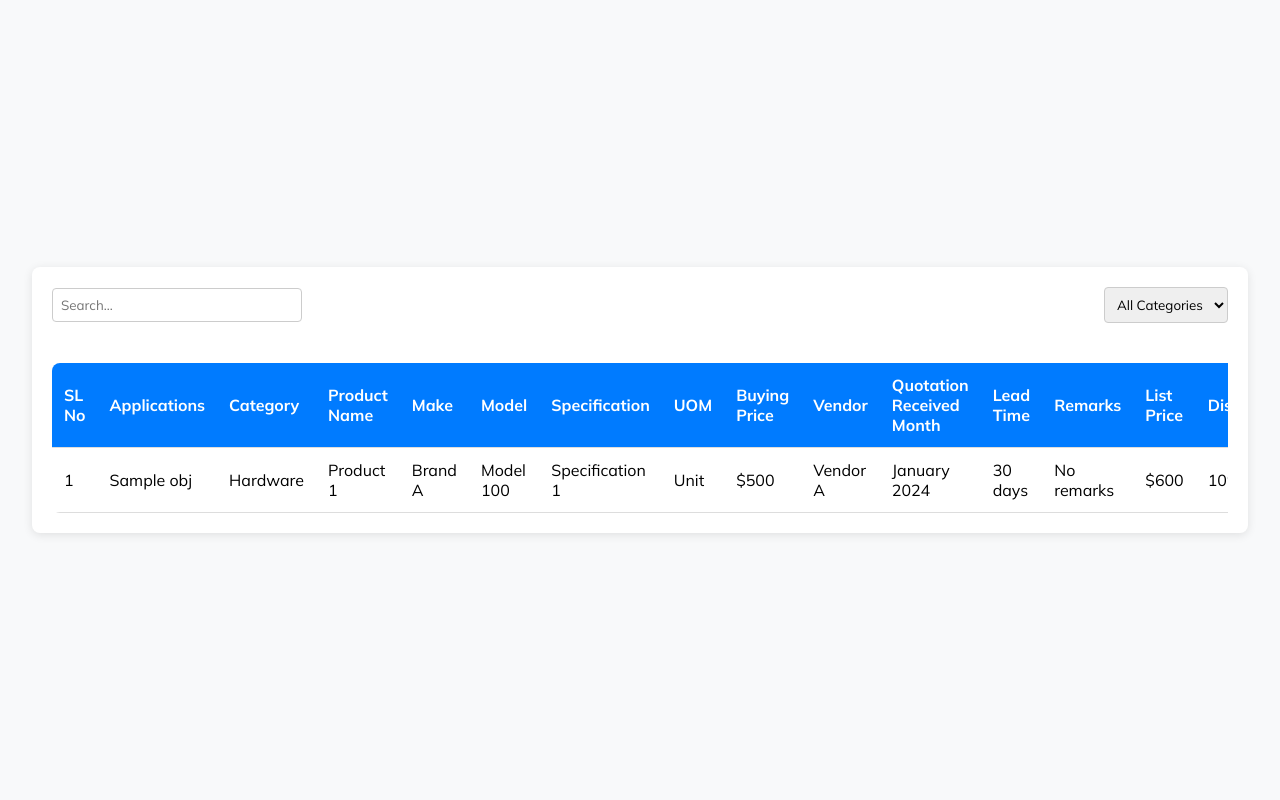
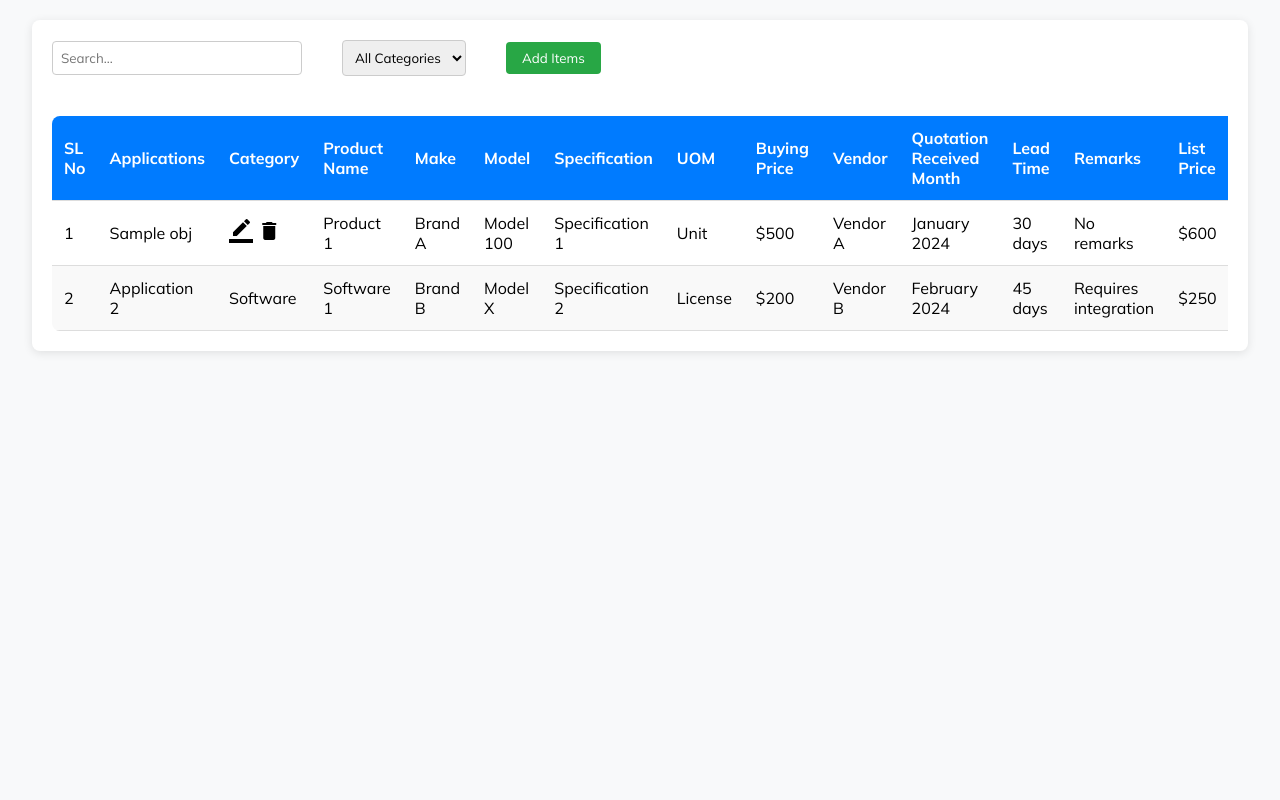
Before and after one commit to dachhu03/excelbox, a Django app: template excelbox/exbox/exapp/templates/totalsolutions.html in a window 1280 px wide. Run offline with Django 5.2, Linux system fonts and the light colour scheme; the template is opened without the code that fills it: most values are stand-ins (such as "Sample title", 1, 10 or a date in 2020).

Commit message:
commitas

```diff
--- a/excelbox/exbox/exapp/models.py
+++ b/excelbox/exbox/exapp/models.py
@@ -14,7 +14,7 @@ class Totalsolutions(models.Model):
     make = models.CharField(max_length=255)
     model = models.CharField(max_length=255)
     specification = models.TextField()
-    uom = models.CharField(max_length=50)  # Unit of Measurement
+    uom = models.CharField(max_length=300)  # Unit of Measurement
     buying_price = models.DecimalField(max_digits=10, decimal_places=2)
     vendor = models.CharField(max_length=255)
     quotation_received_month = models.CharField(max_length=50)
--- a/excelbox/exbox/exapp/templates/totalsolutions.html
+++ b/excelbox/exbox/exapp/templates/totalsolutions.html
@@ -7,11 +7,15 @@
     <link rel="preconnect" href="https://fonts.googleapis.com">
     <link rel="preconnect" href="https://fonts.gstatic.com" crossorigin>
     <link href="https://fonts.googleapis.com/css2?family=Mulish:wght@400;700&display=swap" rel="stylesheet">
+    <link href="https://fonts.googleapis.com/icon?family=Material+Icons" rel="stylesheet">
     {% load static %}
     <link rel="stylesheet" href="{% static 'style.css' %}">
     <a class="totalsolutions-link" href="{% url "exapp:totalsolutions" %}"></a>
     <style>
         body {
+            display: flex;
+            justify-content: center; /* Horizontally centers the content */
+            align-items: flex-start;  /* Aligns content at the top */
             font-family: 'Mulish', sans-serif;
             background-color: #f8f9fa;
             margin: 0;
@@ -27,7 +31,7 @@
         }
         .header {
             display: flex;
-            justify-content: space-between;
+            justify-content: flex-start;
             align-items: center;
             margin-bottom: 20px;
         }
@@ -36,12 +40,24 @@
             width: 250px;
             border-radius: 4px;
             border: 1px solid #ccc;
+            margin-right: 40px; /* Optional margin to space out from the dropdown */
         }
         .dropdown {
             padding: 8px;
             border-radius: 4px;
             border: 1px solid #ccc;
+            margin-right: 40px; /* Optional margin for spacing */
+
         }
+        .upload-btn {
+            padding: 8px 16px;
+            background-color: #28a745;
+            color: white;
+            border: none;
+            border-radius: 4px;
+            cursor: pointer;
+        }
+
         .table-container {
             overflow-x: auto;
         }
@@ -80,6 +96,7 @@
                 <option value="software">Software</option>
                 <option value="service">Service</option>
             </select>
+            <button class="upload-btn">Add Items</button>
         </div>
 
         <div class="table-container">
@@ -110,7 +127,10 @@
                     <tr>
                         <td>{{forloop.counter}}</td>
                         <td>{{obj.product_name}}</td>
-                        <td>Hardware</td>
+                        <td>
+                            <a class="waves-effect waves-light btn"> <i class="material-icons">border_color</i></a>
+                            <a class="waves-effect red waves-light btn"> <i class="material-icons">delete</i></a>
+                        </td>
                         <td>Product 1</td>
                         <td>Brand A</td>
                         <td>Model 100</td>
@@ -128,7 +148,7 @@
                     </tr>
                     {% endfor %}
                     <!-- Add more rows as needed -->
-                    <!-- <tr>
+                     <tr>
                         <td>2</td>
                         <td>Application 2</td>
                         <td>Software</td>
@@ -146,7 +166,7 @@
                         <td>15%</td>
                         <td>$212.5</td>
                         <td>15%</td>
-                    </tr> -->
+                    </tr>
                 </tbody>
             </table>
         </div>
```
Also changed, not shown: excelbox/exbox/db.sqlite3, excelbox/exbox/exapp/migrations/0002_alter_totalsolutions_uom.py (added).
